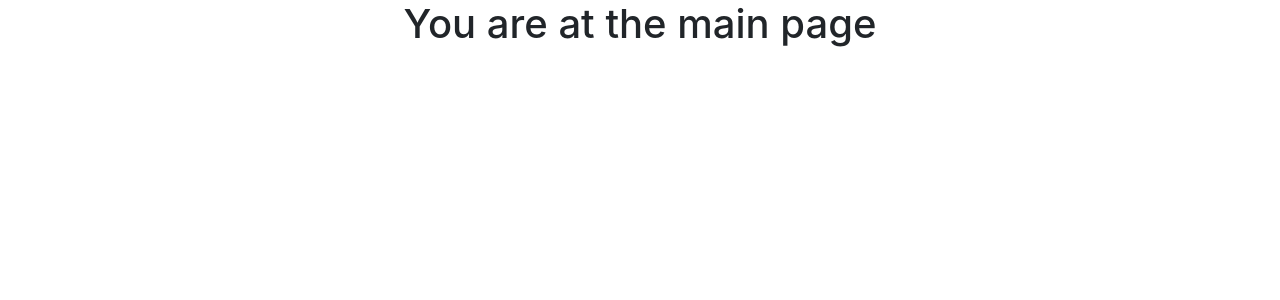
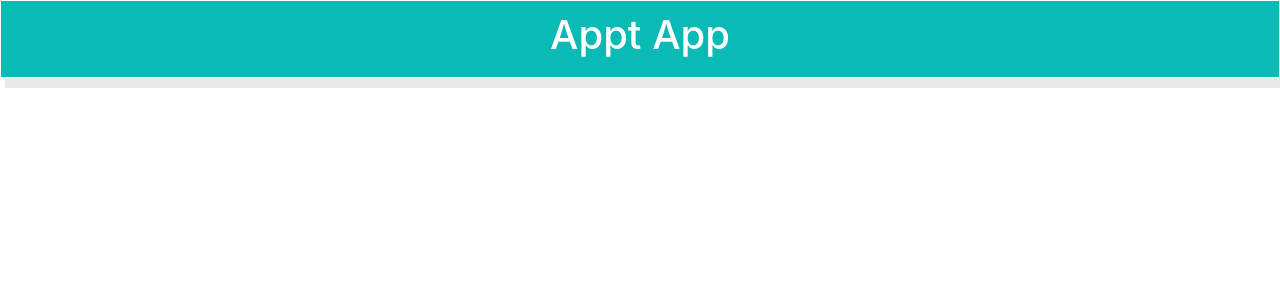
Before and after one commit to dannertech/appt-app, a React (Create React App) app: page / in a window 1280 px wide. Shown: the top 300 px of the page. Built offline with nearby package versions, Linux system fonts and the light colour scheme.

Commit message:
styled header

```diff
--- a/src/App.js
+++ b/src/App.js
@@ -4,13 +4,19 @@ import './App.css';
 
 const StyledHeader = styled.div`
 text-align: center;
+background-color: rgb(10,186,181);
+border: 1px solid;
+padding: 10px;
+box-shadow: 5px 10px #E8E8E8;
+color: white;
+
 `
 
 class App extends Component {
   render() {
     return (
       <StyledHeader>
-        <h1>You are at the main page</h1>
+        <h1>Appt App</h1>
       </StyledHeader>
     );
   }
```
